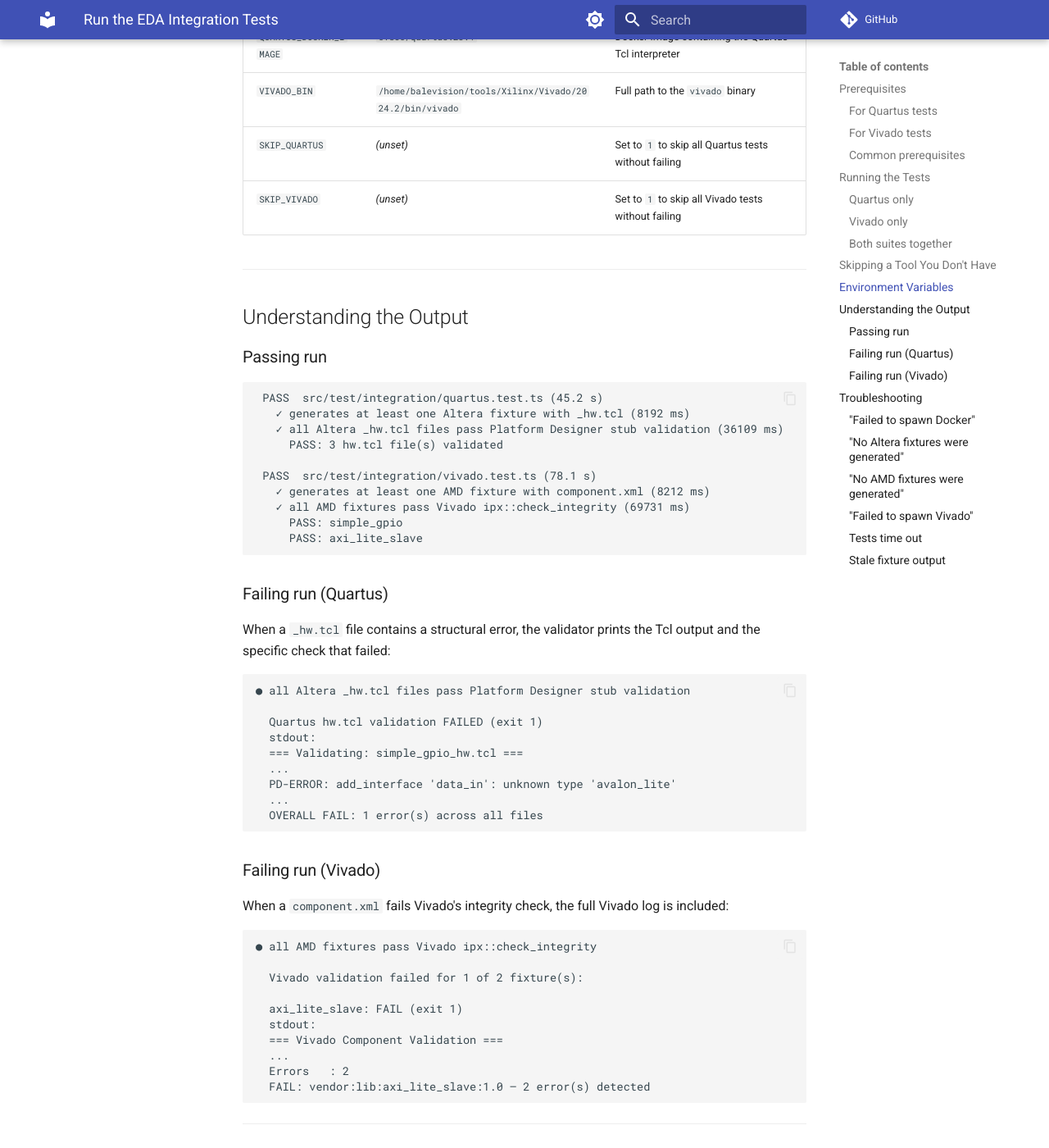
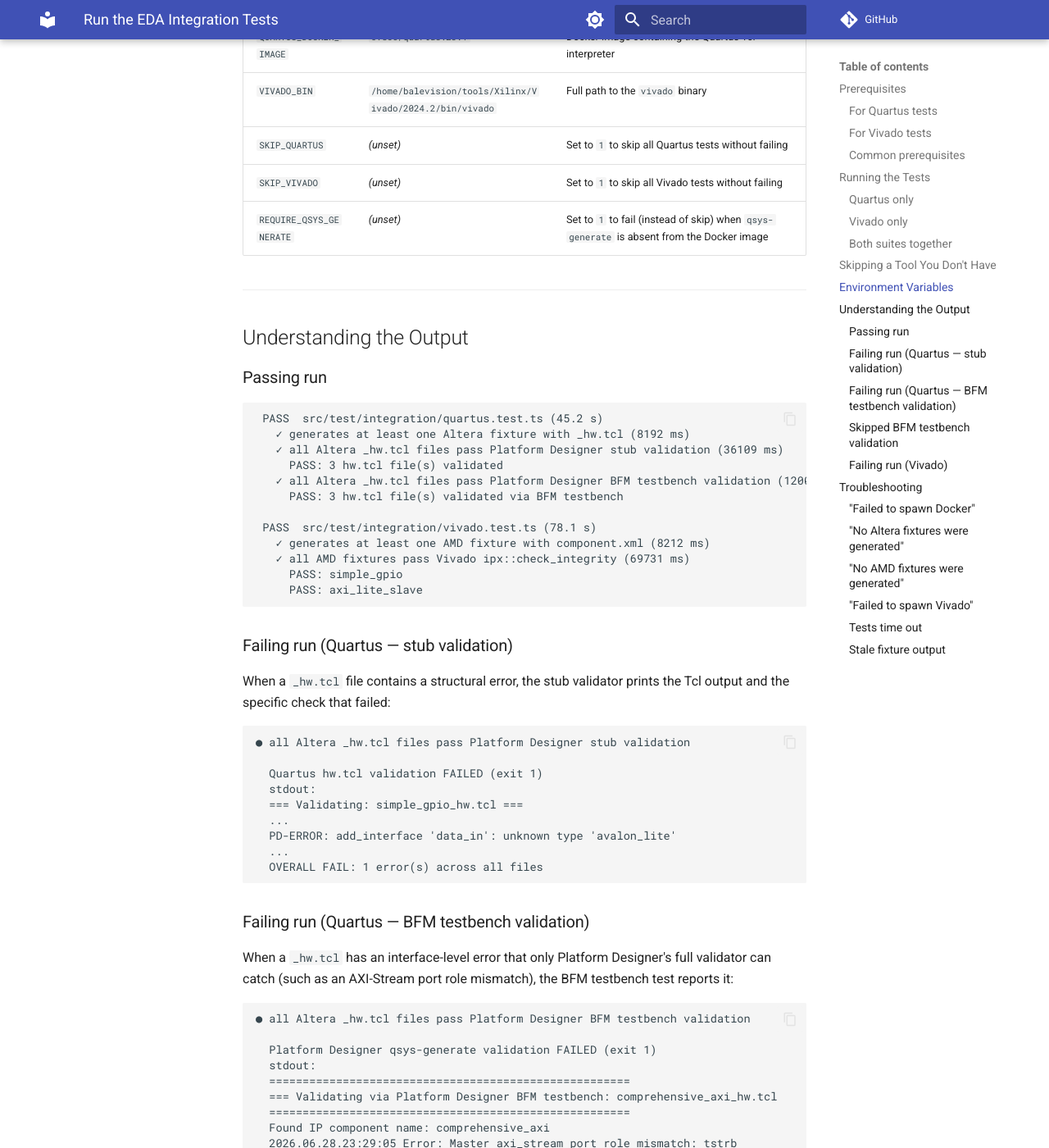
Before and after one commit to bleviet/ipcraft-vscode, an MkDocs documentation site: the page built from docs/how-to/run-eda-integration-tests.md, in a window 1280 px wide and 1400 px high, scrolled down 2110 px. Shown: the whole window at 82% size. Built offline with MkDocs 1.6.1 and Material for MkDocs 9.7.7, drawn with Linux system fonts in a browser that asks for light colours; comment, search, counter and statistics services are not loaded; some of the changed text lies outside the part shown.

Commit message:
docs: document BFM testbench validation method for hw.tcl generation testing
Explains both validation levels (Tcl stub and qsys-generate BFM testbench),
the test.qsys companion file strategy, the all-interfaces-exported approach
that avoids false positives, and the REQUIRE_QSYS_GENERATE tier-2 skip.

Co-Authored-By: Claude Sonnet 4.6 <noreply@anthropic.com>

````diff
--- a/docs/how-to/run-eda-integration-tests.md
+++ b/docs/how-to/run-eda-integration-tests.md
@@ -84,6 +84,7 @@ Setting `SKIP_QUARTUS=1` or `SKIP_VIVADO=1` causes the corresponding tests to pa
 | `VIVADO_BIN` | `/home/balevision/tools/Xilinx/Vivado/2024.2/bin/vivado` | Full path to the `vivado` binary |
 | `SKIP_QUARTUS` | *(unset)* | Set to `1` to skip all Quartus tests without failing |
 | `SKIP_VIVADO` | *(unset)* | Set to `1` to skip all Vivado tests without failing |
+| `REQUIRE_QSYS_GENERATE` | *(unset)* | Set to `1` to fail (instead of skip) when `qsys-generate` is absent from the Docker image |
 
 ---
 
@@ -96,6 +97,8 @@ Setting `SKIP_QUARTUS=1` or `SKIP_VIVADO=1` causes the corresponding tests to pa
    ✓ generates at least one Altera fixture with _hw.tcl (8192 ms)
    ✓ all Altera _hw.tcl files pass Platform Designer stub validation (36109 ms)
      PASS: 3 hw.tcl file(s) validated
+   ✓ all Altera _hw.tcl files pass Platform Designer BFM testbench validation (120034 ms)
+     PASS: 3 hw.tcl file(s) validated via BFM testbench
 
  PASS  src/test/integration/vivado.test.ts (78.1 s)
    ✓ generates at least one AMD fixture with component.xml (8212 ms)
@@ -104,9 +107,9 @@ Setting `SKIP_QUARTUS=1` or `SKIP_VIVADO=1` causes the corresponding tests to pa
      PASS: axi_lite_slave
 ```
 
-### Failing run (Quartus)
+### Failing run (Quartus — stub validation)
 
-When a `_hw.tcl` file contains a structural error, the validator prints the Tcl output and the specific check that failed:
+When a `_hw.tcl` file contains a structural error, the stub validator prints the Tcl output and the specific check that failed:
 
 ```
 ● all Altera _hw.tcl files pass Platform Designer stub validation
@@ -118,6 +121,35 @@ When a `_hw.tcl` file contains a structural error, the validator prints the Tcl
   PD-ERROR: add_interface 'data_in': unknown type 'avalon_lite'
   ...
   OVERALL FAIL: 1 error(s) across all files
+```
+
+### Failing run (Quartus — BFM testbench validation)
+
+When a `_hw.tcl` has an interface-level error that only Platform Designer's full validator can catch (such as an AXI-Stream port role mismatch), the BFM testbench test reports it:
+
+```
+● all Altera _hw.tcl files pass Platform Designer BFM testbench validation
+
+  Platform Designer qsys-generate validation FAILED (exit 1)
+  stdout:
+  ======================================================
+  === Validating via Platform Designer BFM testbench: comprehensive_axi_hw.tcl
+  ======================================================
+  Found IP component name: comprehensive_axi
+  2026.06.28.23:29:05 Error: Master axi_stream port role mismatch: tstrb
+  FAIL: comprehensive_axi has component-level errors:
+  2026.06.28.23:29:05 Error: Master axi_stream port role mismatch: tstrb
+  ...
+  OVERALL FAIL: 1 error(s) across all files
+```
+
+### Skipped BFM testbench validation
+
+When `qsys-generate` is not present in the Docker image, the BFM testbench test is skipped rather than failed (unless `REQUIRE_QSYS_GENERATE=1` is set):
+
+```
+[tier 2] SKIPPING qsys_generate: qsys-generate not available in cvsoc/quartus:23.1.
+  Set REQUIRE_QSYS_GENERATE=1 to fail instead of skipping.
 ```
 
 ### Failing run (Vivado)
````
Also changed, not shown: docs/concepts/eda-integration-tests.md (+20 -2 lines).
